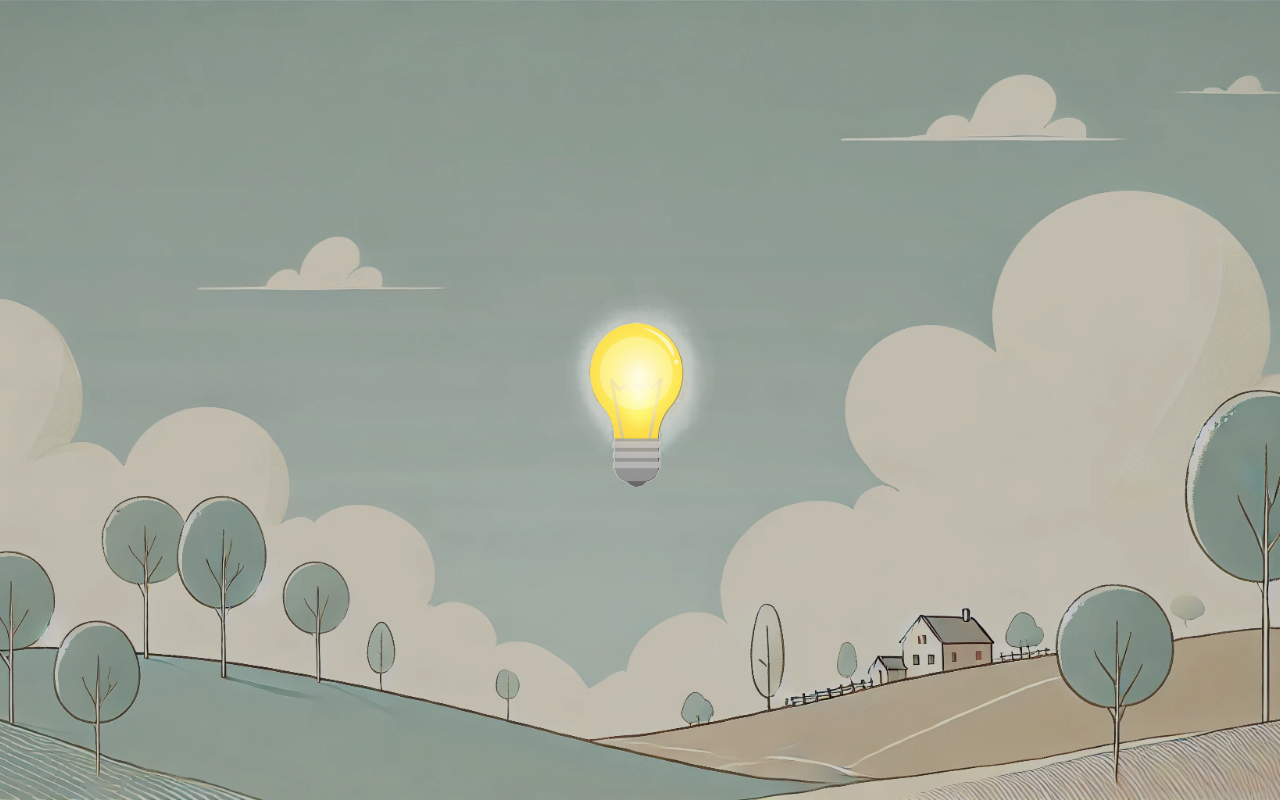
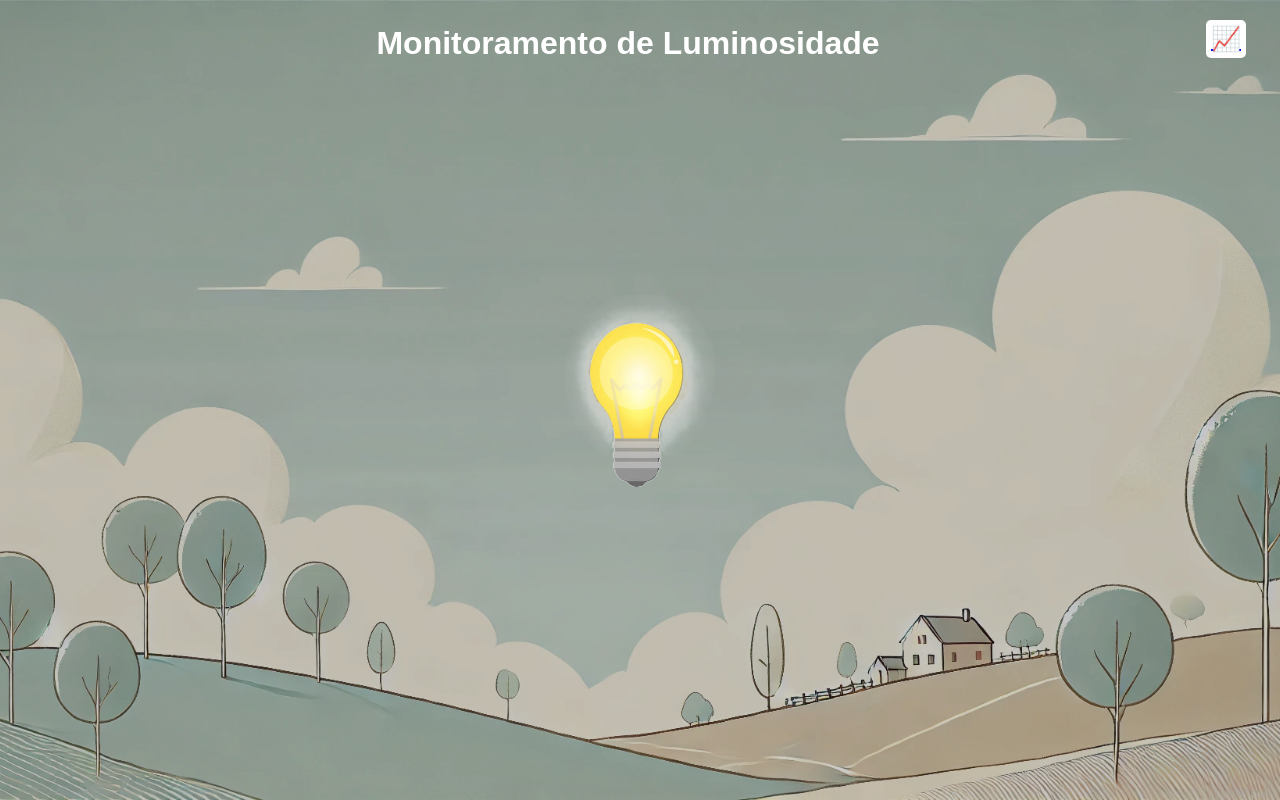
Before and after one commit to MariaIsadoraC/Sensor_luminosidade, a plain HTML site: page index.html in a window 1280 px wide. Drawn offline with Linux system fonts and the light colour scheme.

Commit message:
atualizando

```diff
--- a/index.html
+++ b/index.html
@@ -7,6 +7,11 @@
     <link rel="stylesheet" href="style.css">
 </head>
 <body>
+    <header>
+        <h2>Monitoramento de Luminosidade</h2>
+        <a href="indexG.html" class="botao">📈</a>
+
+    </header>
     <div class="lampada-container">
         <!-- A imagem da lâmpada é manipulada pelo JS -->
         <img id="lampada" src="imagens/lampada1.png" alt="Lâmpada">
--- a/style.css
+++ b/style.css
@@ -1,3 +1,40 @@
+header {
+    position: absolute; /* Permite posicionar no topo */
+    top: 10px;
+    left: 0;
+    width: 95%; /* Ocupa toda a largura */
+    display: flex; /* Ativa o layout flexível */
+    justify-content: center; /* Centraliza o título */
+    align-items: center; /* Alinha verticalmente os itens */
+    padding: 15px 20px; /* Espaçamento interno */
+    color: white;
+}
+
+h2 {
+    margin: 0;
+    font-size: 2em;
+    text-align: center;
+    white-space: nowrap; /* Impede que as palavras quebrem */
+}
+
+.botao {
+    display: inline-block;
+    position: absolute;
+    background-color: white;
+    top: 10px;
+    right: 10px; /* Move o botão para a direita */
+    border: none;
+    padding: 5px 5px;
+    font-size: 1.5em;
+    cursor: pointer;
+    border-radius: 5px;
+    transition: background 0.3s;
+}
+
+.botao:hover {
+    background: lightgray;
+}
+
 body {
     margin: 0;
     padding: 0;
```
Also changed, not shown: indexG.html (added, +37 -0 lines), style2.css (deleted, +0 -25 lines), imagens/image.png (added).
